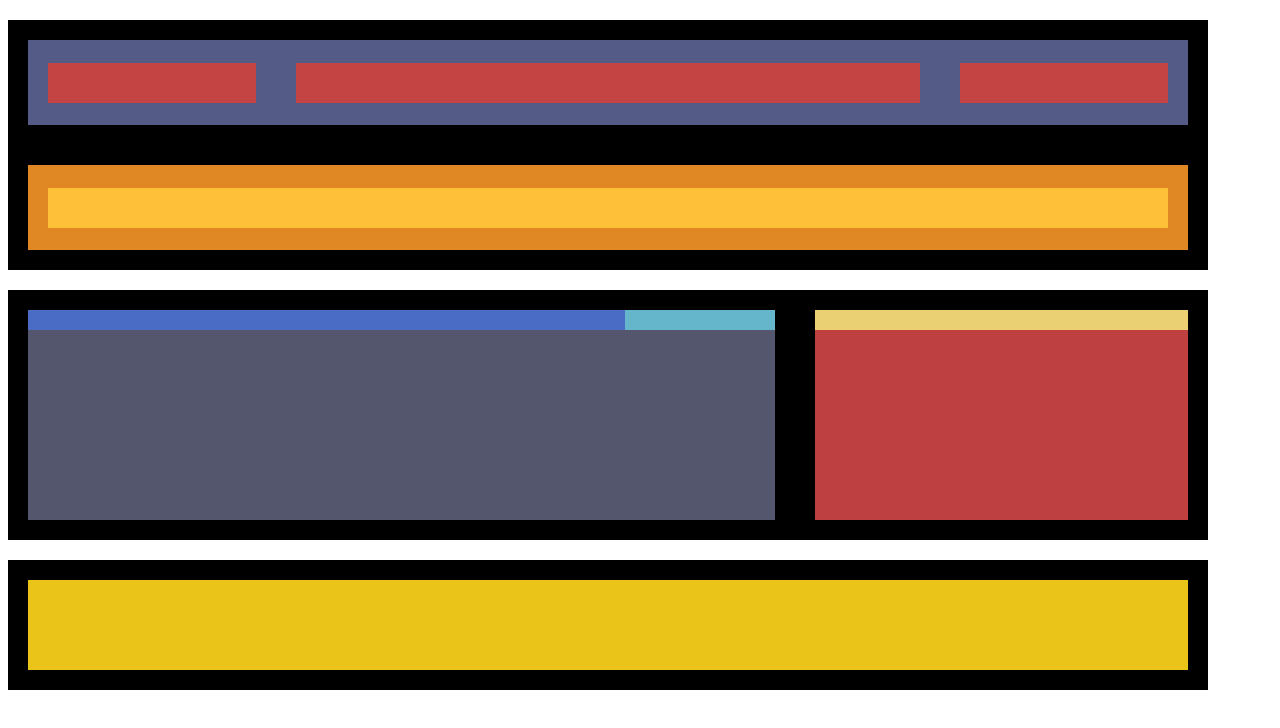
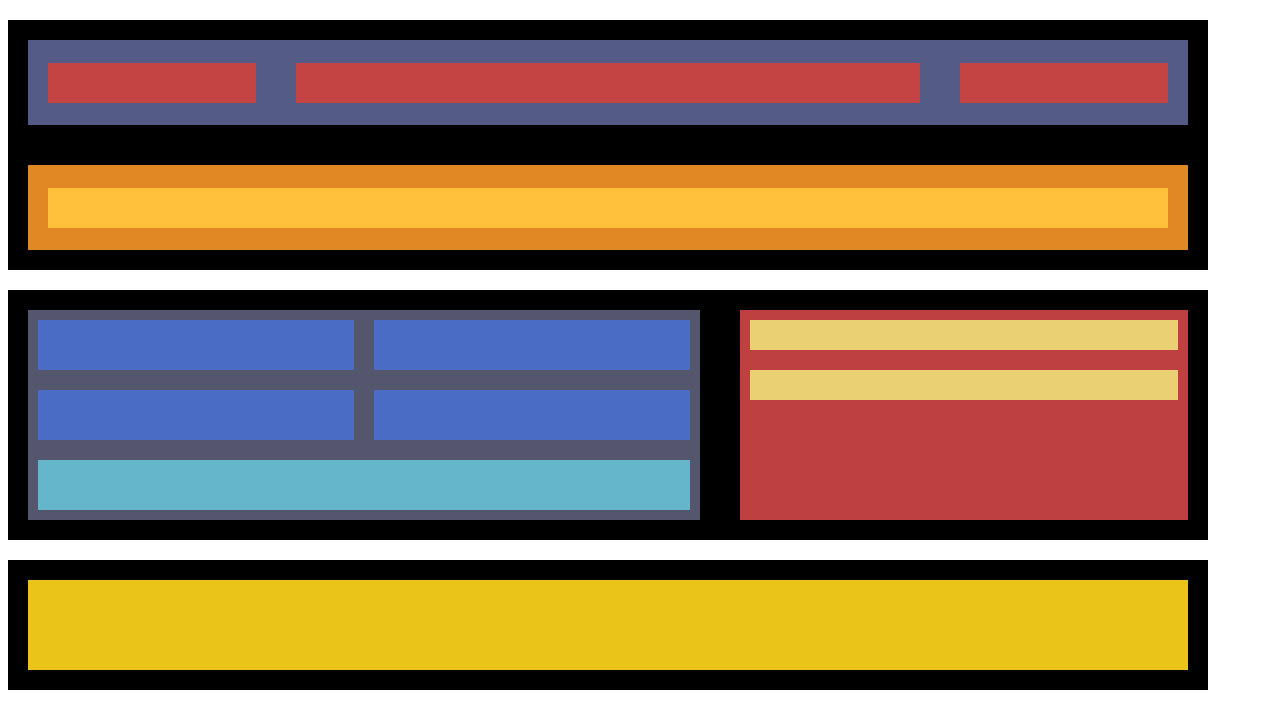
Before and after one commit to LienaPuey/Actividades, a plain HTML site: page nivel-1/index.html in a window 1280 px wide. Drawn offline with Linux system fonts and the light colour scheme.

Commit message:
actividad1_nivel1

```diff
--- a/nivel-1/index.html
+++ b/nivel-1/index.html
@@ -9,31 +9,41 @@
 <body>
     <div>
         <div class="bloque1">
+
             <div class="azul">
                 <div class="azul_columna1"></div>
                 <div class="azul_columna2"></div>
                 <div class="azul_columna3"></div>
             </div>
+
             <div class="naranja">
                 <div class="naranja_columna1"></div>
-         </div>
+            </div>
 
         </div>
+
         <div class="bloque2">
-            <div class="gris">
-                <div class="gris_columna1"></div>
-                <div class="gris_columna2"></div>
-                <div class="gris_columna3"></div>
-                <div class="gris_columna4"></div>
-                <div class="gris_columna5"></div>
-            </div>
+
+                <div class="gris">
+                    <div class="gris_fila1"></div>
+                    <div class="gris_fila2"></div>
+                    <div class="gris_fila3"></div>
+                    <div class="gris_fila4"></div>
+                    <div class="gris_fila5"></div>
+                </div>
+
             <div class="rojo">
+
                 <div class="rojo_columna1"></div>
                 <div class="rojo_columna2"></div>
+
             </div>
         </div>
+
         <div class="bloque3">
+
             <div class="amarillo_footer"></div>
+
         </div>
     </div>
 </body>
--- a/nivel-1/style.css
+++ b/nivel-1/style.css
@@ -75,63 +75,72 @@ justify-content: space-around;
     flex-direction: row;
     margin-top: 20px;
     margin-bottom: 20px;
-    justify-content: center;
-    align-items: stretch;
+    /* justify-content: center; */
+    /* align-items: stretch; */
     }
 
     .gris {
-        flex: 2;
+        flex-basis: 60%;
         background-color: #54566e;
-        margin: 20;
         display: flex;
+        flex-wrap: wrap;
+        flex-grow: 1;
+        margin:20px;
+    }
 
-    }
-        .gris_columna1 {
-            flex: 1 auto;
+        .gris_fila1 {
             background-color: #4b6cc5;
-            height: 20px;
+            flex: 1 300px;
+            margin: 10px;
+            padding: 10px;
 
         }
-        .gris_columna2 {
-            flex: 1 auto;
+        .gris_fila2 {
             background-color: #4b6cc5;
-            height: 20px;
+            flex: 1 300px;
+            margin: 10px;
+            padding: 10px;
+        }
+        .gris_fila3 {
+            background-color: #4b6cc5;
+            flex: 1 300px;
+            margin: 10px;
+            padding: 10px;
 
         }
-        .gris_columna3 {
-            flex: 1 auto;
+        .gris_fila4 {
             background-color: #4b6cc5;
-            height: 20px;
+            flex: 1 300px;
+            margin: 10px;
+            padding: 10px;
+        }
 
-        }
-        .gris_columna4 {
-            flex: 1 auto;
-            background-color: #4b6cc5;
-            height: 20px;
+        .gris_fila5 {
 
-        }
-        .gris_columna5 {
-            flex: 1 auto;
             background-color: #65b6ca;
-            height: 20px;
+            flex: 1 300px;
+            margin: 10px;
+            padding: 10px;
 
         }
 
     .rojo {
-        flex: 1;
+        flex-basis: 40%;
         background-color: #be4040;
         margin: 20;
         display: flex;
+        flex-direction: column;
+
     }
         .rojo_columna1{
-            flex: 1 auto;
             background-color: #ebcf73;
-            height: 20px;
+            height: 30px;
+            margin: 10px;
         }
-        .rojo_columna1{
-            flex: 1 auto;
+        .rojo_columna2{
             background-color: #ebcf73;
-            height: 20px;
+            height: 30px;
+            margin:10px;
         }
 
 
```
